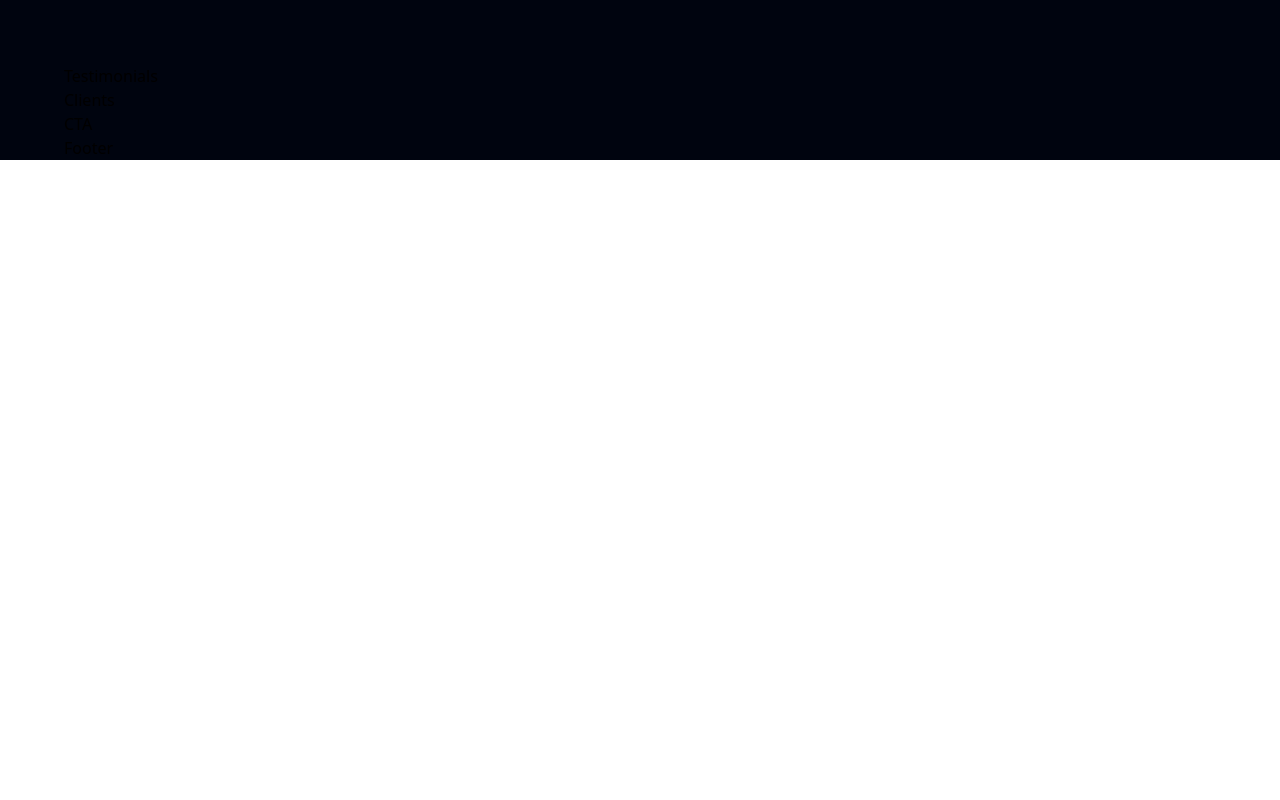
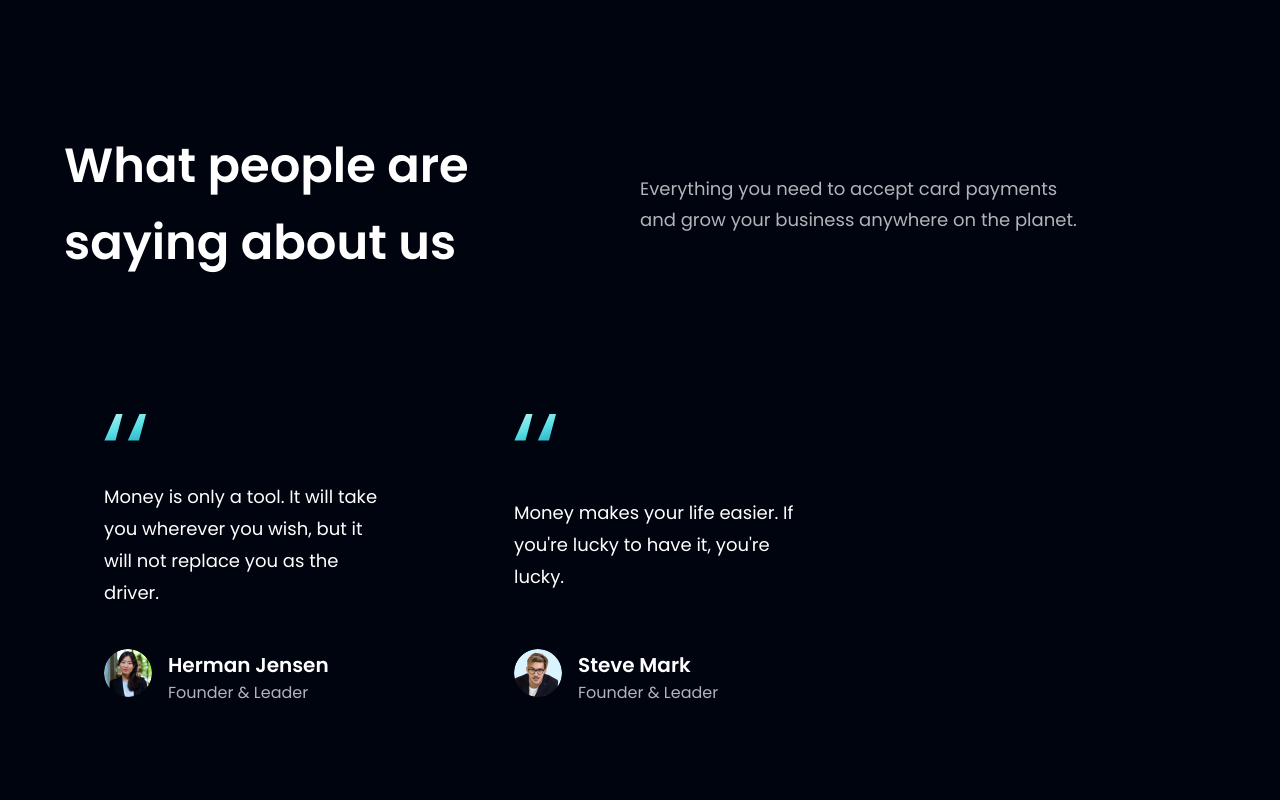
Before and after one commit to sidharthpatel/Bank-UI-App, a React (Vite) app: page / in a window 1280 px wide. Shown: the part 2740-3540 px from the top of the page. Before the commit the page ends 2900 px from the top, so only its background shows below. Built offline with nearby package versions, Linux system fonts and the light colour scheme.

Commit message:
Done with Testimonials section

```diff
--- a/src/components/FeedbackCard.jsx
+++ b/src/components/FeedbackCard.jsx
@@ -1,9 +1,33 @@
-import React from 'react'
+import { quotes } from "../assets";
 
-const FeedbackCard = () => {
-  return (
-    <div>FeedbackCard</div>
-  )
-}
+const FeedbackCard = ({ content, name, title, img }) => (
+    <div className="flex justify-between flex-col px-10 py-12 rounded-[20px] max-w-[370px] md:mr-10 sm:mr-5 mr-0 my-5 feedback-card">
+        <img
+            src={quotes}
+            alt="double_quotes"
+            className="w-[42px] h-[27px] object-contain"
+        />
+        <p className="font-poppins font-normal text-[18px] leading-[32px] text-white my-10">
+            {content}
+        </p>
 
-export default FeedbackCard
+        <div className="flex flex-row">
+            <img
+                src={img}
+                alt={name}
+                className="w-[48px] h-[48px] rounded-full"
+            />
+
+            <div className="flex flex-col ml-4">
+                <h4 className="font-poppins font-semibold text-[20px] leading-[32px] text-white">
+                    {name}
+                </h4>
+                <p className="font-poppins font-normal text-[16px] leading-[24px] text-dimWhite">
+                    {title}
+                </p>
+            </div>
+        </div>
+    </div>
+);
+
+export default FeedbackCard;
--- a/src/components/Testimonials.jsx
+++ b/src/components/Testimonials.jsx
@@ -1,9 +1,33 @@
-import React from 'react'
+import { feedback } from "../constants";
+import styles from "../style";
+import FeedbackCard from "./FeedbackCard";
 
-const Testimonials = () => {
-  return (
-    <div>Testimonials</div>
-  )
-}
+const Testimonials = () => (
+    <section
+        id="clients"
+        className={`${styles.paddingY} ${styles.flexCenter} flex-col relative`}
+    >
+        <div className="absolute z-[0] w-[60%] -right-[50%] rounded-full blue__gradient" />
 
-export default Testimonials
+        <div className="w-full flex justify-between items-center md:flex-row flex-col sm:mb-16 mb-6 relative z-[1]">
+            <h1 className={styles.heading2}>
+                What people are <br className="sm:block hidden" />
+                saying about us
+            </h1>
+            <div className="w-full md:mt-0 mt-6">
+                <p className={`${styles.paragraph} text-left max-w-[450px]`}>
+                    Everything you need to accept card payments and grow your
+                    business anywhere on the planet.
+                </p>
+            </div>
+        </div>
+
+        <div className="flex flex-wrap sm:justify-start justify-center w-full feedback-container relative z-[1]">
+            {feedback.map((card) => (
+                <FeedbackCard key={card.id} {...card} />
+            ))}
+        </div>
+    </section>
+);
+
+export default Testimonials;
```
